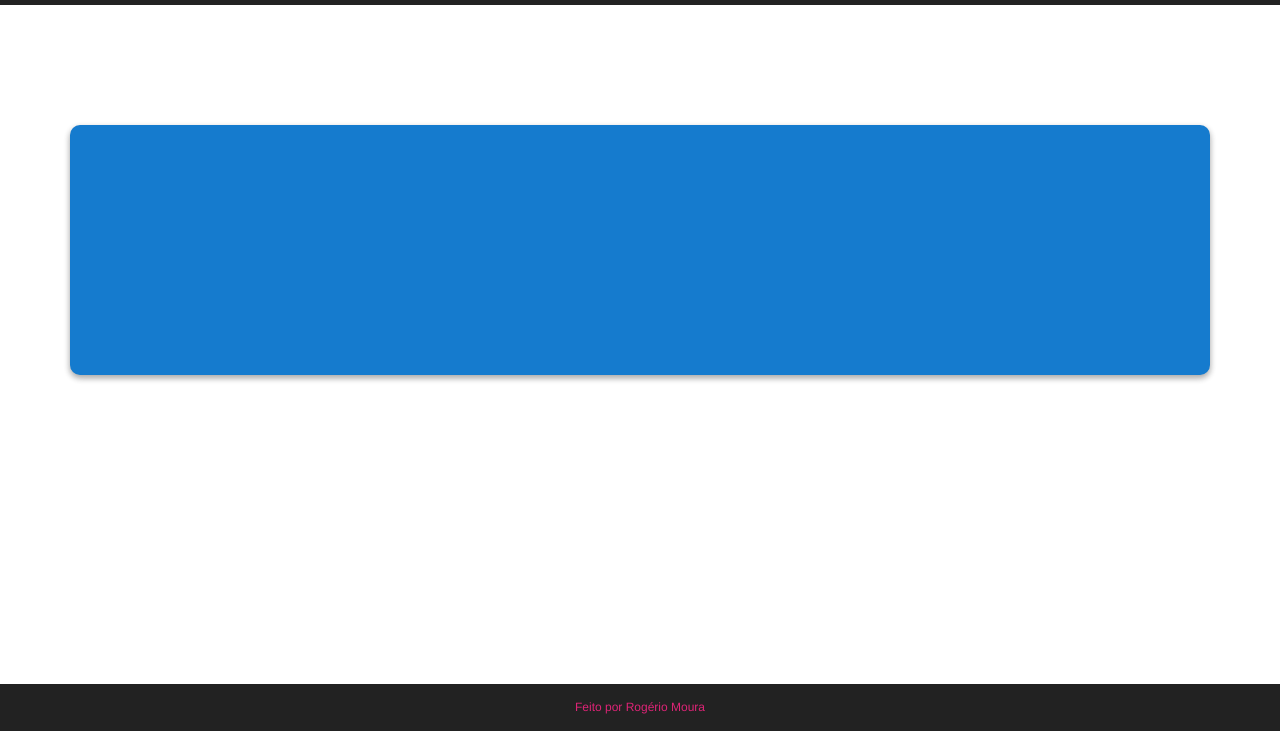
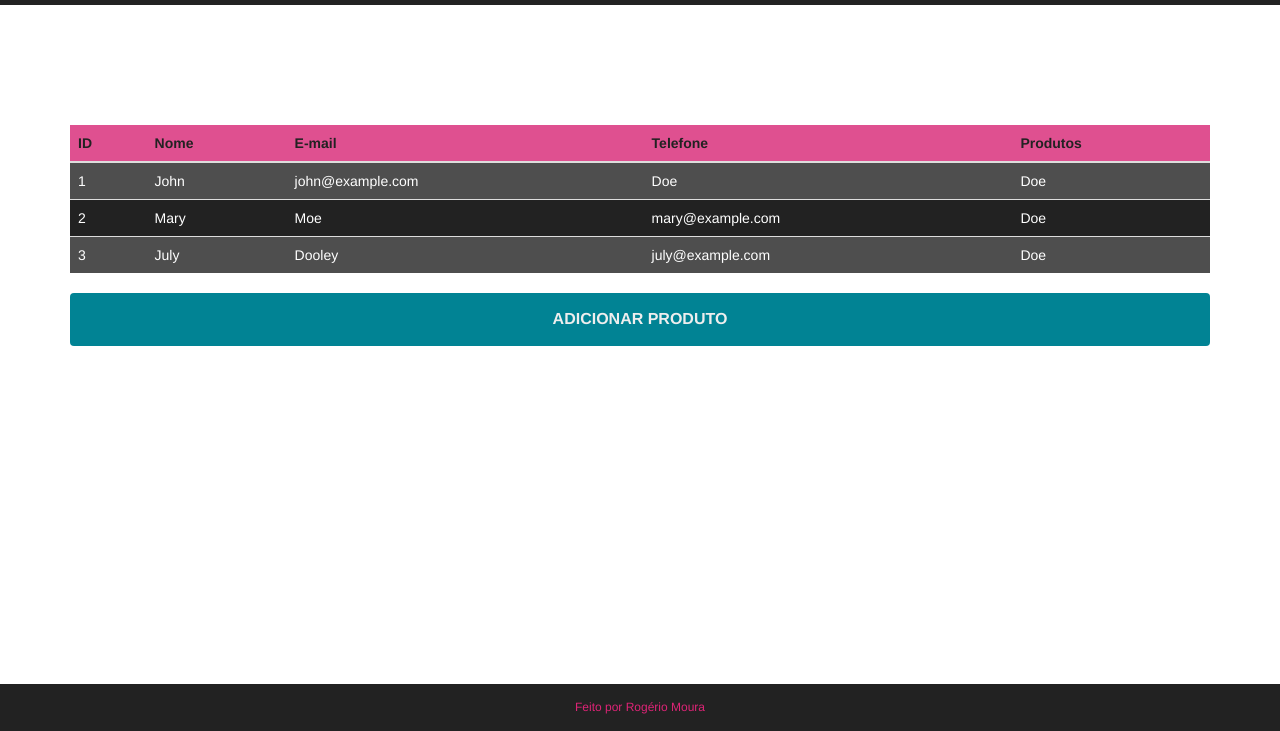
Before and after one commit to roger067/Aplicacao-React-Login, a React app: page /Products in a window 1280 px wide. Shown: the part 69-800 px from the top of the page. Built offline with nearby package versions, Linux system fonts and the light colour scheme; some packages are replaced by stand-ins of ours.

Commit message:
Acabamento rotas

```diff
--- a/src/assets/style.css
+++ b/src/assets/style.css
@@ -46,13 +46,18 @@ html,body{
 }
 
 .box-detail{
-    background: #157bce;
+    background: #018394;
+    color: #FFF;
     width: 100%;
     height: 250px;
     padding: 20px;
     margin-top: 100px;
     border-radius: 10px;
     box-shadow: 0 3px 6px rgba(0,0,0,0.16), 0 3px 6px rgba(0,0,0,0.23);
+    display: flex;
+    flex-direction: column;
+    justify-content: center;
+    align-items: center;
 }
 
 .header{
@@ -91,9 +96,38 @@ html,body{
 .btn-primary:hover{
     background-color: #dd2443;
 }
+.btn-info{
+    width: 100%;
+    padding: 15px;
+    background-color: #018394;
+    color: #eee;
+    font-size: 16px;
+    border: none;
+    font-weight: 700;
+    text-transform: uppercase;
+    transition: .5s;
+}
+
+.btn-info:hover{
+    background-color: #018394;
+}
 
 .table{
     margin-top: 100px;
+}
+
+thead{
+    background: #df5090;
+    color: #222;
+}
+
+tbody tr:nth-child(even){
+    background: #222 !important;
+    color: #FFF;
+}
+tbody tr:nth-child(odd){
+    background: #4e4e4e !important;
+    color: #FFF;
 }
 
 footer{
--- a/src/components/BoxDetail.js
+++ b/src/components/BoxDetail.js
@@ -3,7 +3,7 @@ import React from 'react';
 const BoxDetail = props => {
     return (
         <div className="box-detail">
-
+            {props.children}
         </div>
     );
 }
--- a/src/components/Buttons.js
+++ b/src/components/Buttons.js
@@ -4,7 +4,7 @@ import { Link } from "react-router-dom";
 const Buttons = props => {
   return (
     <Link to={props.link}>
-      <button type={props.typeButton} className="btn btn-primary">
+      <button type={props.typeButton} className={`btn ${props.classButton}`}>
         {props.nameButton}
       </button>
     </Link>
--- a/src/components/Tabel.js
+++ b/src/components/Tabel.js
@@ -2,7 +2,7 @@ import React from "react";
 
 const Table = props => {
   return (
-    <table className="table table-bordered">
+    <table className="table table-striped">
       <thead>
         <tr>
           <th>ID</th>
--- a/src/main/reducers.js
+++ b/src/main/reducers.js
@@ -1,4 +1,3 @@
-//import React from 'react';
 import { combineReducers } from 'redux';
 import { reducer as formReducer } from 'redux-form';
 
--- a/src/modules/auth/Login.js
+++ b/src/modules/auth/Login.js
@@ -5,6 +5,12 @@ import Inputs from "../../components/Inputs";
 import Buttons from "../../components/Buttons";
 
 class Login extends React.Component {
+  /*state = {
+
+  }*/
+  handleSubmit = (e) => {
+    console.log(e);
+  }
   render() {
     return (
       <BgLogin>
@@ -12,7 +18,7 @@ class Login extends React.Component {
           <div className="row">
             <div className="col-sm-4 col-sm-offset-4">
               <Card>
-                <form action ="">
+                <form onSubmit={this.handleSubmit}>
                   <Inputs
                     typeInput="email"
                     idInput="inputEmail"
@@ -23,7 +29,7 @@ class Login extends React.Component {
                     idInput="inputPassword"
                     placeholder="Senha..."
                   />
-                  <Buttons typeButton="submit" nameButton="Entrar" link="/UserPage"/>
+                  <Buttons typeButton="submit" nameButton="Entrar" link="/UserPage" classButton="btn-primary"/>
                 </form>
               </Card>
             </div>
--- a/src/modules/products/Products.js
+++ b/src/modules/products/Products.js
@@ -1,17 +1,22 @@
 import React from "react";
 import Navbar from "../../components/Navbar";
 import Footer from "../../components/Footer";
-import BoxDetail from "../../components/BoxDetail";
+import Tabel from "../../components/Tabel";
+import Tbody from "../../components/Tbody";
+import Buttons from "../../components/Buttons";
 
 class Products extends React.Component {
   render() {
     return (
       <div>
-        <Navbar linkOne="/User" linkTwo="/Products"/>
+        <Navbar linkOne="/User" linkTwo="/Products" />
         <div className="container">
           <div className="row">
             <div className="col-sm-12">
-              <BoxDetail />
+              <Tabel>
+                <Tbody />
+              </Tabel>
+              <Buttons link="/Products" typeButton="button" nameButton="Adicionar Produto" classButton="btn-info"/>
             </div>
           </div>
         </div>
--- a/src/modules/users/User.js
+++ b/src/modules/users/User.js
@@ -3,6 +3,7 @@ import Navbar from "../../components/Navbar";
 import Footer from "../../components/Footer";
 import Tabel from "../../components/Tabel";
 import Tbody from "../../components/Tbody";
+import Buttons from "../../components/Buttons";
 
 class User extends React.Component {
   render() {
@@ -15,6 +16,7 @@ class User extends React.Component {
               <Tabel>
                 <Tbody></Tbody>
               </Tabel>
+              <Buttons link="/User" typeButton="button" nameButton="Adicionar Usuário" classButton="btn-info"/>
             </div>
           </div>
         </div>
--- a/src/modules/users/UserPage.js
+++ b/src/modules/users/UserPage.js
@@ -1,15 +1,19 @@
 import React from "react";
 import Navbar from "../../components/Navbar";
 import Footer from "../../components/Footer";
+import BoxDetail from "../../components/BoxDetail";
 
 class UserPage extends React.Component {
   render() {
     return (
       <div>
-        <Navbar linkOne="/User" linkTwo="/Products"/>
+        <Navbar linkOne="/User" linkTwo="/Products" />
         <div className="container">
+          <BoxDetail>
+            <h1>Hi, User!</h1>
+          </BoxDetail>
         </div>
-        <Footer/>
+        <Footer />
       </div>
     );
   }
```
Also changed, not shown: src/modules/auth/alertAction.js (added, +17 -0 lines), src/components/Thead.js (added), src/modules/products/productAction.js (added), src/modules/users/userAction.js (added).
